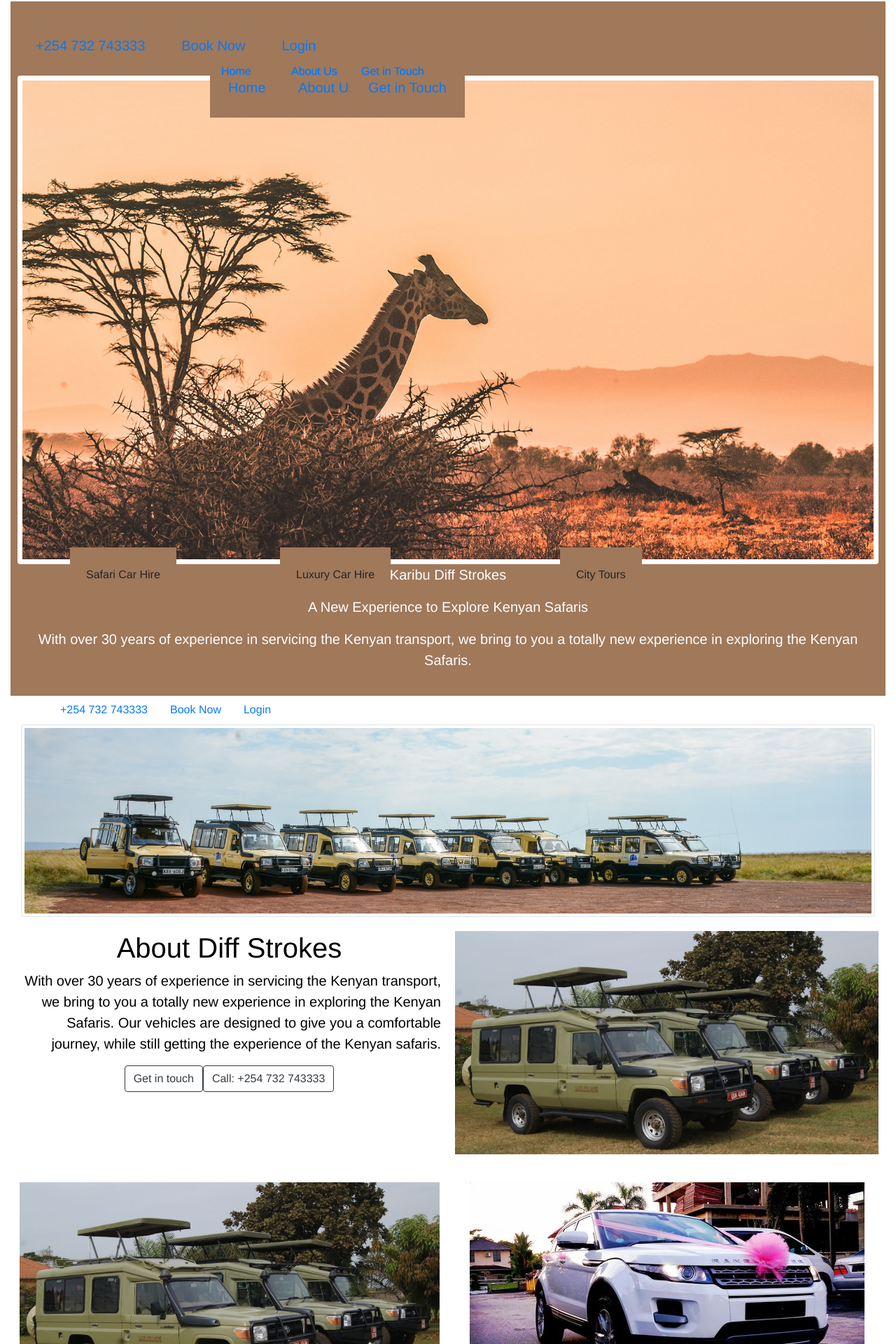
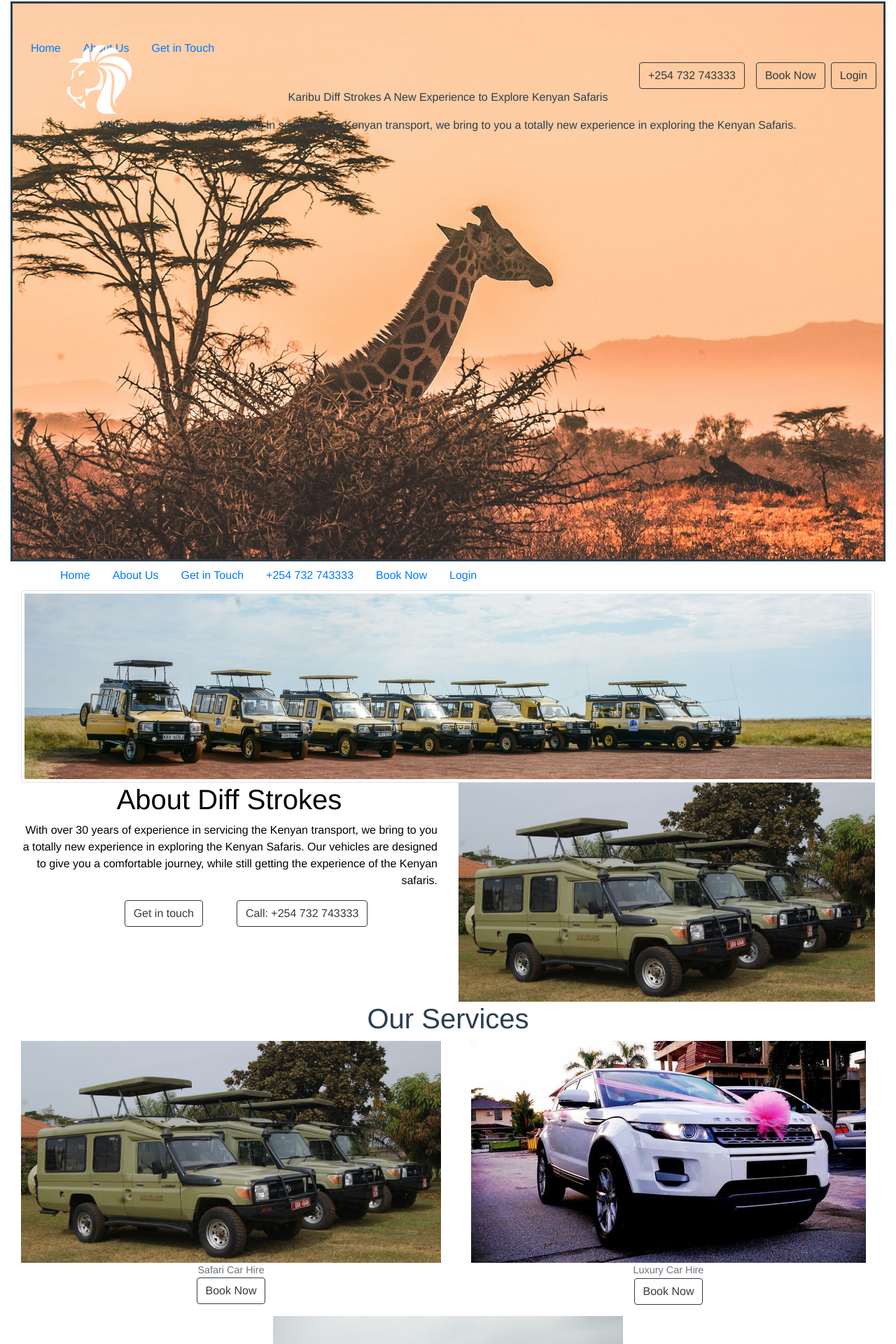
Before and after one commit to tamzin22/diffStrokes, a Vue app: page / in a window 1280 px wide. Shown: the part 18-1938 px from the top of the page at 70% size. Built offline with nearby package versions, Linux system fonts and the light colour scheme.

Commit message:
layout improved

```diff
--- a/src/App.vue
+++ b/src/App.vue
@@ -53,9 +53,6 @@ import default{
   color: #2c3e50;
 
 }
-.full-width-div {
-    width: 100%;
-    left: 0;
-}
+
 
 </style>
--- a/src/components/description.vue
+++ b/src/components/description.vue
@@ -9,7 +9,7 @@
                the Kenyan Safaris.
                Our vehicles are designed to give you a comfortable journey,
                while still getting the experience of the Kenyan safaris.</p>
-    <a class="btn btn-outline-dark wow fadeInDown" data-wow-delay="0.4s">Get in touch</a>
+    <a class="btn btn-outline-dark wow fadeInDown mx-5" data-wow-delay="0.4s">Get in touch</a>
     <a class="btn btn-outline-dark wow fadeInDown" data-wow-delay="0.4s">Call: +254 732 743333</a>
             </div>
             <div class="col-md"  style="background-color:white !important">
--- a/src/components/home.vue
+++ b/src/components/home.vue
@@ -1,82 +1,40 @@
 <template>
-<div class="container-fluid" >
 
-
-<div class="row" style="margin-top:20px"  >
-<div class="card-navba" >
-<b-nav id="nav" >
-<div class="top-left position-absolute"><b-nav-item href="#1">Home</b-nav-item></div>
-<div class="about position-absolute"><b-nav-item href="#2">About Us</b-nav-item></div>
-<div class="inTouch"><b-nav-item href="#3">Get in Touch</b-nav-item></div>
-<div class="contact"><b-nav-item href="#4">+254 732 743333</b-nav-item></div>
-<div class="book"><b-nav-item href="#5">Book Now</b-nav-item></div>
-<div class="login"><b-nav-item href="#6">Login</b-nav-item></div>
-</b-nav>
-<img alt="placeholder" src="../assets/giraffe.png" class="img-thumbnail" style="width: 100%; border:solid; " >
-
-<p class= "par">Karibu Diff Strokes</p>
-<p class="card-text">A New Experience
+<div  class="container-fluid banner">
+ <a class="navbar-brand navbar-expand-lg "><img alt="placeholder" src="../assets/lion.png" style="position:absolute;top:80px;width:100px;left:90px;"></a>
+ <nav class="nav mr-1000 mx-200">
+   <a class="nav-link" href="#1">Home</a>
+   <a class="nav-link" href="#2">About Us</a>
+   <a class="nav-link" href="#3">Get in Touch</a>
+ </nav>
+ <div class="nav justify-content-end mx-100">
+  <a class="btn btn-outline-dark wow fadeInDown mx-2" data-wow-delay="0.4s">+254 732 743333</a>
+  <a class="btn btn-outline-dark wow fadeInDown mx-2" data-wow-delay="0.4s">Book Now</a>
+  <a class="btn btn-outline-dark wow fadeInDown " data-wow-delay="0.4s">Login</a>
+</div>
+  <p>Karibu Diff Strokes
+A New Experience
 to Explore Kenyan Safaris</p>
-<p class="card-text">With over 30 years of experience in servicing the Kenyan transport, we bring to you
+<p>With over 30 years of experience in servicing the Kenyan transport, we bring to you
 a totally new experience in exploring the Kenyan Safaris.</p>
-<b-nav id="navy" style="color:white">
-<div class="safari"> <a class="btn btn-outline-white wow fadeInDown" data-wow-delay="0.4s">Safari Car Hire</a></div>
-<div class="luxury"> <a class="btn btn-outline-white wow fadeInDown" data-wow-delay="0.4s">Luxury Car Hire</a></div>
-<div class="tours"><a class="btn btn-outline-white wow fadeInDown" data-wow-delay="0.4s">City Tours</a></div>
-</b-nav>
-
   </div>
-</div>
-
-</div>
-
 </template>
 
 <script>
- export default{
- name : "home"
- }
+export default {
+  name:"home"
+}
 </script>
 
 <style>
- .safari {
-  position: absolute;
-  top: 800px;
-  left: 100px;
-  color:white;
-}
-.luxury {
-  position: absolute;
-  top: 800px;
-  left: 400px;
-  color:white;
-}
-.tours{
-  position: absolute;
-  top: 800px;
-  left: 800px;
-  color:white;
-}
-.saf{
-  margin-left: 50%;
-}
-.top-left{
-  position: absolute;
-  top: 100px;
-  left: 300px;
-  color:white;
-}
-.about{
-  position: absolute;
-  top: 100px;
-  left: 400px;
-  color:white;
-}
+ .banner{
+   background-image: url('../assets/giraffe.png');
+   background-size: cover;
+   background-repeat: no-repeat;
+   margin-top: 20px;
+   padding: 20px 10px;
+   border: solid;
+   height: 100vh;
+ }
 
-.inTouch{
-  position: absolute;
-  top: 100px;
-  left: 500px;
-  color:white;
-}
 </style>
--- a/src/components/offeredServices.vue
+++ b/src/components/offeredServices.vue
@@ -1,6 +1,9 @@
 <template>
  <div class="container-fluid">
-  <div class="row">
+  <div class="row"  style= "padding: 20px 10px;
+  background-color:#a0785a;
+  color: white;
+  font-size:20px;">
 
     <div class="col-lg" >
       <h1>What we offer</h1>
@@ -24,22 +27,22 @@
 
   </div>
 
-  <div class="row">
-    <div class="col-lg">
+  <div class="row" style="background-color:#a0785a;height:300px;color: white; ">
+    <div class="col-lg" style="margin-top:50px">
       <figure class="figure">
     <b-img  src="../assets/lion.png" style="width: 30%; height :20%" class="pull-left" alt="car"></b-img>
-     <figcaption class="figure-caption">Copyright © 2020 Diff Strokes <br>All rights reserved</figcaption>
+     <figcaption class="figure-caption" style="color: white;">Copyright © 2020 Diff Strokes <br>All rights reserved</figcaption>
     </figure>
     </div>
-    <div class="col-lg">
+    <div class="col-lg" style="margin-top:50px">
       <h1>Address</h1>
     <p>5th Avenue Parklands,Nairobi, Kenya</p>
     </div>
-    <div class="col-lg">
+    <div class="col-lg" style="margin-top:50px">
       <h1>Contacts</h1>
     <p>Call us: +254 732 743333 <br>Kenya Email: info@diffstrokes.com</p>
     </div>
-    <div class="col-lg">
+    <div class="col-lg" style="margin-top:50px">
       <b-button style="backgroung-color:white">BOOK TODAY</b-button>
 
     </div>
@@ -55,10 +58,7 @@ export default {
 </script>
 <style>
 .row div{
-  padding: 20px 10px;
-  background-color:#a0785a;
-  color: white;
-  font-size:20px;
+
 
 }
 .h3{
--- a/src/components/services.vue
+++ b/src/components/services.vue
@@ -1,20 +1,21 @@
 <template>
   <div class="container-fluid" >
-    <div class="row">
-      <div class="col-lg" style="background-color:white !important">
+    <h1>Our Services</h1>
+    <div class="row justify-content-md">
+      <div class="col-md 4" style="background-color:white !important">
         <figure class="figure ">
-    <img  src="../assets/twocars.png" style="width: 600px; height :20%;" >
+    <img  src="../assets/twocars.png" style="width: 600px;" >
      <figcaption class="figure-caption">Safari Car Hire</figcaption>
      <a class="btn btn-outline-dark wow fadeInDown" data-wow-delay="0.4s">Book Now</a>
     </figure></div>
-    <div class="col-lg" style="background-color:white !important">
+    <div class="col-md" style="background-color:white !important">
       <figure>
-    <img  src="../assets/wedcar.png">
+    <img  src="../assets/wedcar.png" >
     <figcaption class="figure-caption">Luxury Car Hire</figcaption>
     <a class="btn btn-outline-dark wow fadeInDown" data-wow-delay="0.4s">Book Now</a>
     </figure>
     </div>
-    <div class="col-lg" style="background-color:white !important">
+    <div class="col-md" style="background-color:white !important">
           <figure>
   <img  src="../assets/van.png" style="width: 500px; height :20%;">
   <figcaption class="figure-caption">City Tours Car Hire</figcaption>
@@ -32,9 +33,5 @@ export default {
 }
 </script>
 <style >
- .img {
-  display: block;
-  max-width: 100%;
-  height: auto;
- }
+
 </style>
```
